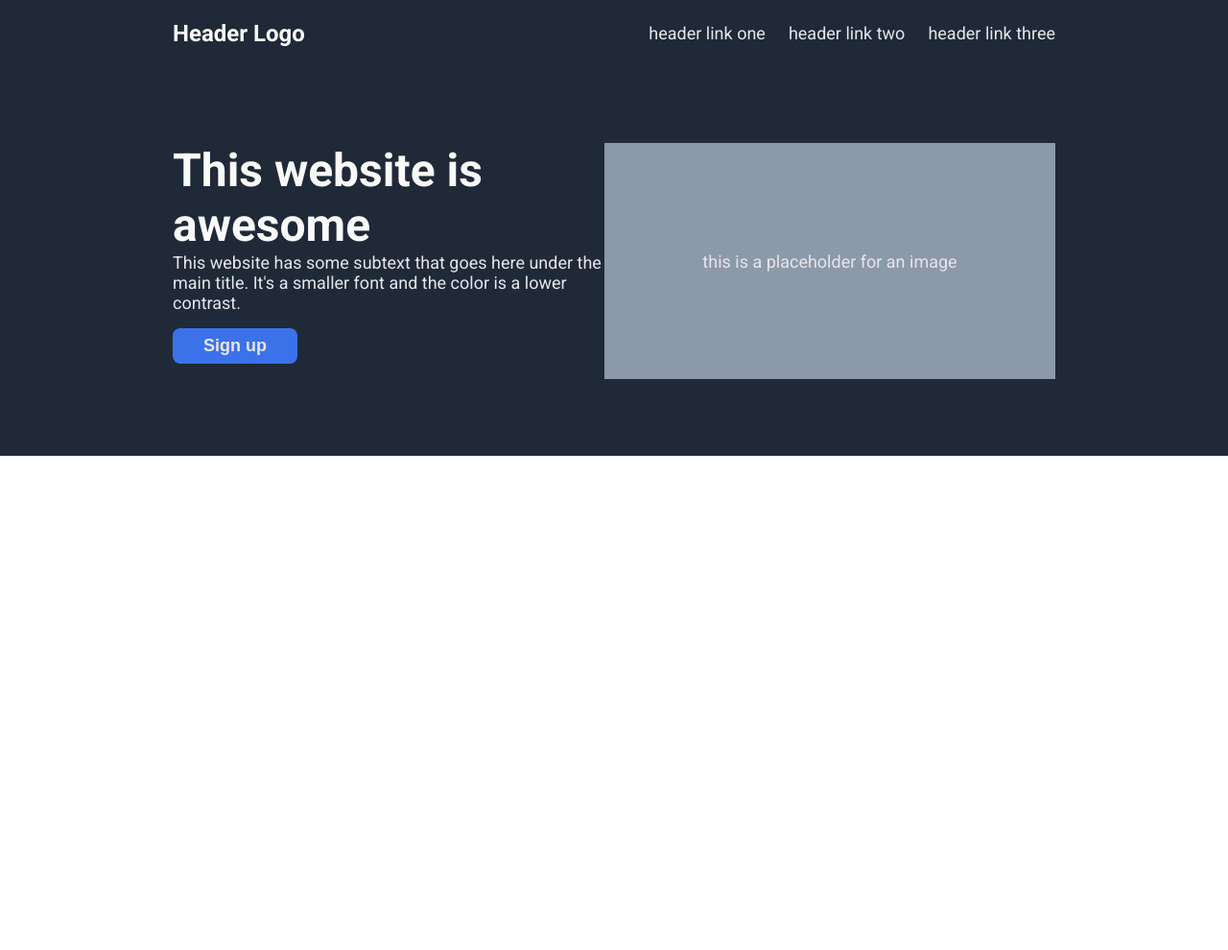
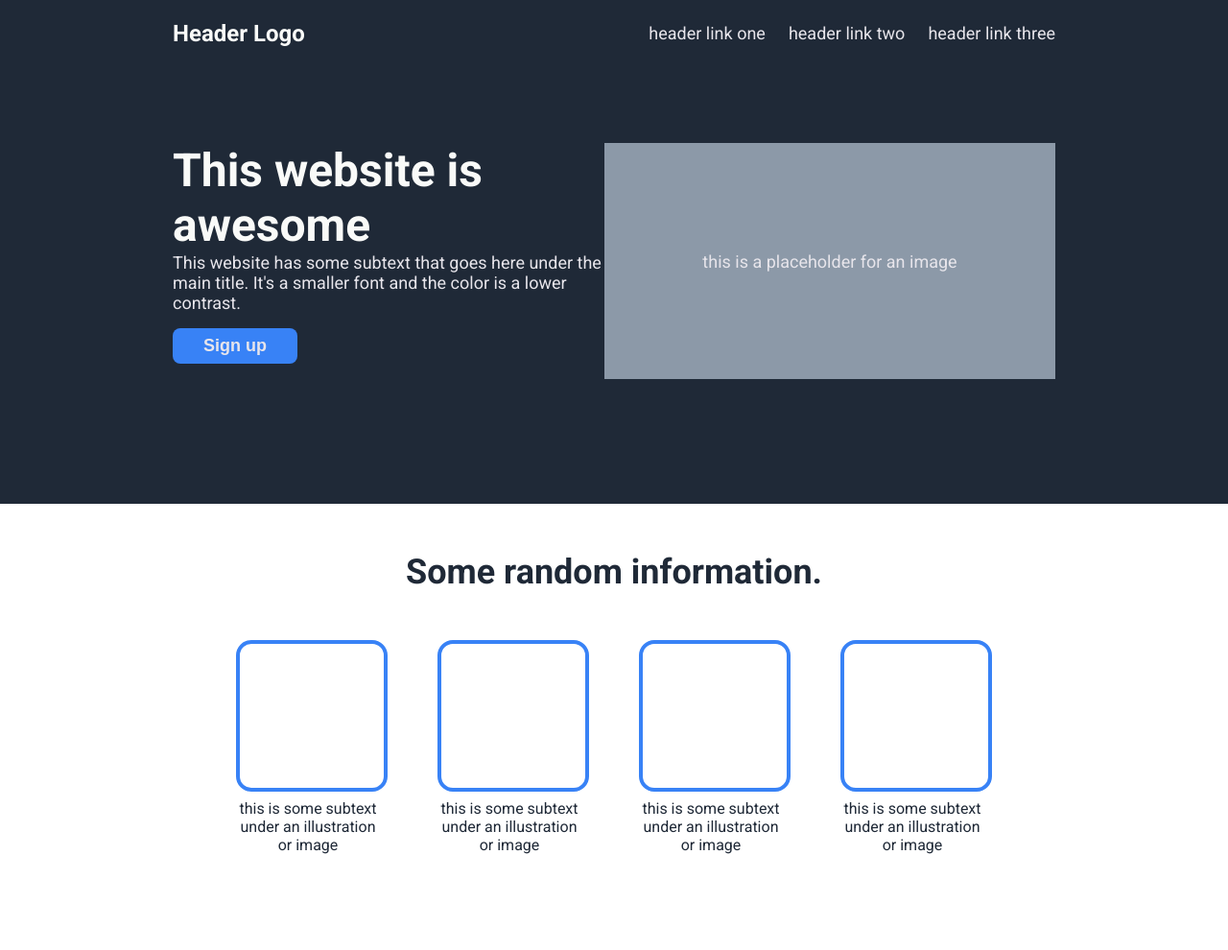
Before and after one commit to JMAG239/landing-page, a plain HTML site: page index.html in a window 1280 px wide. Shown: the whole page at 96% size. Before the commit the page ends 800 px from the top, so only its background shows below. Drawn offline with Linux system fonts and the light colour scheme.

Commit message:
Add second block of content
Incorporate an information section to the landing page which includes
a place for pictures and some brief description.

Modify index.html to incorporate all of the necessary elements, such as
placeholders for images and text.
Modify styles.css to add the desired design to this section of the
page.

```diff
--- a/index.html
+++ b/index.html
@@ -38,5 +38,34 @@
             this is a placeholder for an image
         </div>
     </div>
+    <div class="info_title">
+        Some random information.
+    </div>
+    <div class="content_second_block">
+        <div class="info">
+            <div class="info_pic"></div>
+            <div class="info_text">
+                this is some subtext under an illustration or image
+            </div>
+        </div>
+        <div class="info">
+            <div class="info_pic"></div>
+            <div class="info_text">
+                this is some subtext under an illustration or image
+            </div>
+        </div>
+        <div class="info">
+            <div class="info_pic"></div>
+            <div class="info_text">
+                this is some subtext under an illustration or image
+            </div>
+        </div>
+        <div class="info">
+            <div class="info_pic"></div>
+            <div class="info_text">
+                this is some subtext under an illustration or image
+            </div>
+        </div>
+    </div>
 </body>
 </html>
--- a/style.css
+++ b/style.css
@@ -39,6 +39,7 @@ body {
     display: flex;
     justify-content: space-between;
     padding: 80px 180px;
+    padding-bottom: 130px;
   }
 
   .content_title {
@@ -56,10 +57,10 @@ body {
 
   button {
     color: #E7E5EB;
-    background-color: rgb(59, 114, 233);
+    background-color: #3882F6;
     border-radius: 8px;
     border: none;
-	outline: none;
+	  outline: none;
     font-weight: bold;
     margin: 16px 0;
     padding: 8px 32px;
@@ -75,3 +76,33 @@ body {
     justify-content: center;
     width: 500px;
   }
+
+  .info_title {
+    display: flex;
+    justify-content: center;
+    font-size: 36px;
+    color: #1F2937;
+    font-weight: bold;
+    padding: 50px;
+  }
+
+  .content_second_block {
+    display: flex;
+    justify-content: center;
+    gap: 52px;
+    padding-bottom: 100px;
+  }
+
+  .info_pic {
+    width: 150px;
+    height: 150px;
+    border: 4px solid #3882F6;
+    border-radius: 16px;
+  }
+
+  .info_text {
+    width: 150px;
+    text-align: center;
+    color:#1F2937;
+    padding-top: 8px;
+  }
```
